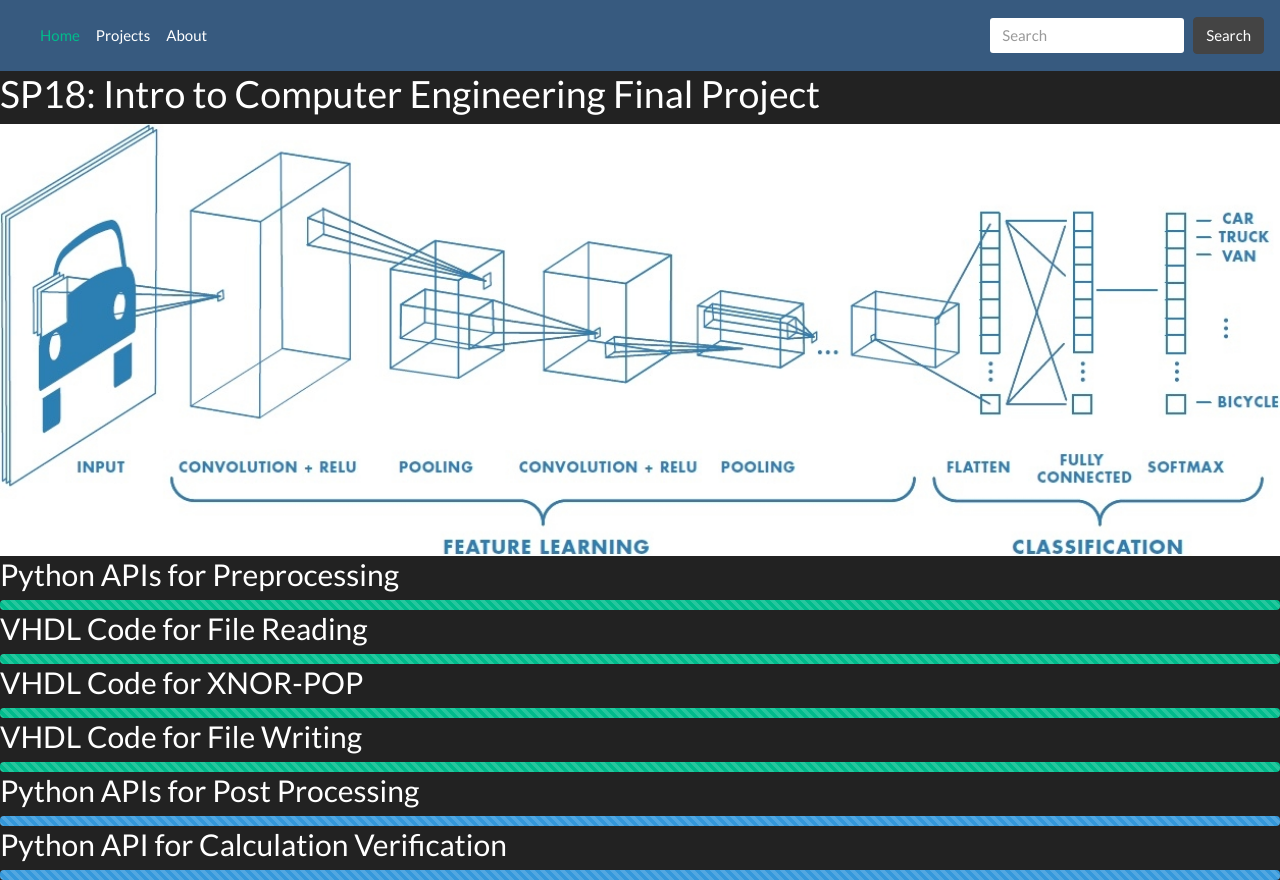
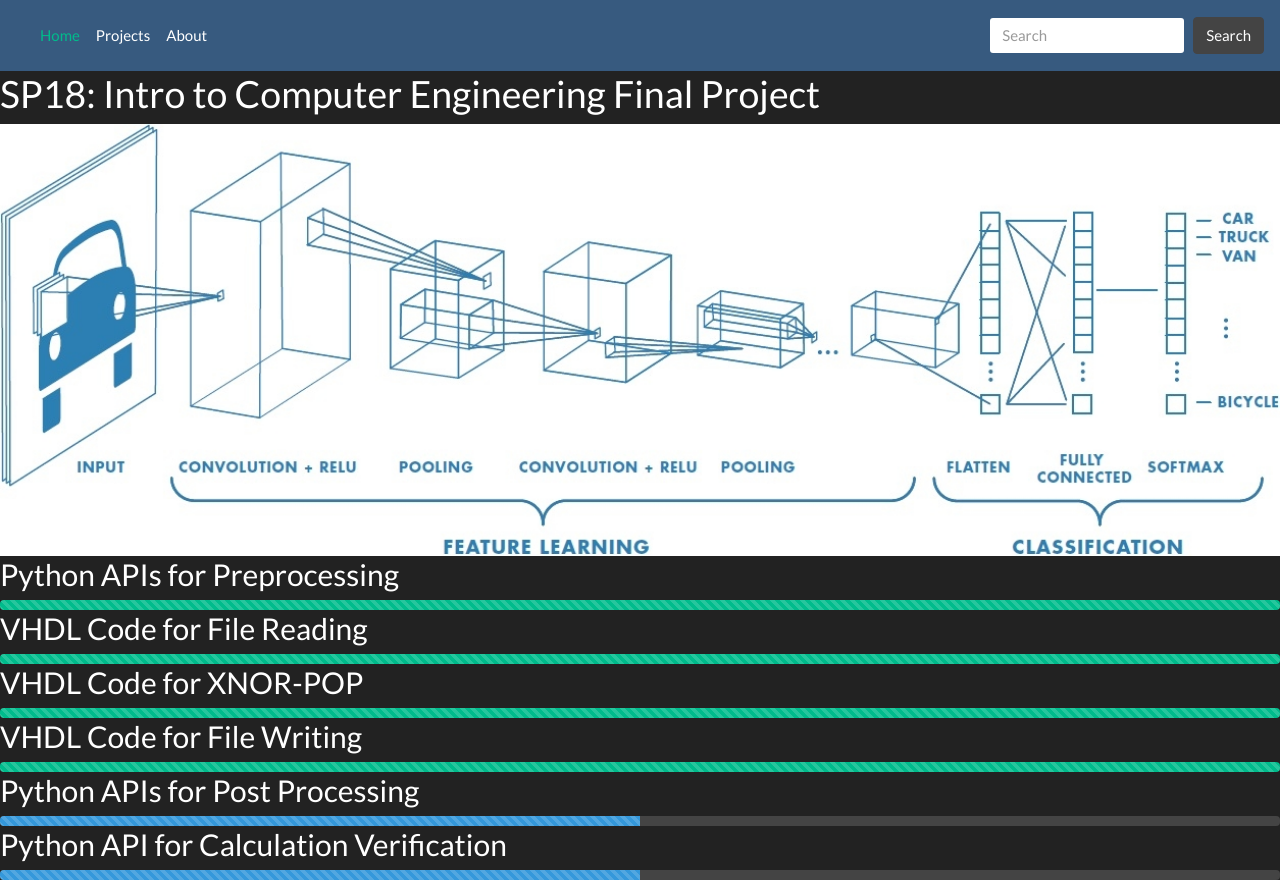
Before and after one commit to iuisefinalprojects/iuisefinalprojects.github.io, a plain HTML site: page pages/projects/ice/ice-proj.html in a window 1280 px wide. Drawn offline with Linux system fonts and the light colour scheme.

Commit message:
new info added

```diff
--- a/pages/projects/ice/ice-proj.html
+++ b/pages/projects/ice/ice-proj.html
@@ -61,12 +61,12 @@
 <h2>Python APIs for Post Processing</h2>
 <div class="progress">
 
-  <div class="progress-bar progress-bar-striped bg-info" role="progressbar" style="width: 100%" aria-valuenow="50" aria-valuemin="0" aria-valuemax="100"></div>
+  <div class="progress-bar progress-bar-striped bg-info" role="progressbar" style="width: 50%" aria-valuenow="50" aria-valuemin="0" aria-valuemax="100"></div>
 </div>
 <h2> Python API for Calculation Verification</h2>
 <div class="progress">
 
-  <div class="progress-bar progress-bar-striped bg-info" role="progressbar" style="width: 100%" aria-valuenow="50" aria-valuemin="0" aria-valuemax="100"></div>
+  <div class="progress-bar progress-bar-striped bg-info" role="progressbar" style="width: 50%" aria-valuenow="50" aria-valuemin="0" aria-valuemax="100"></div>
 </div>
 
 
```
